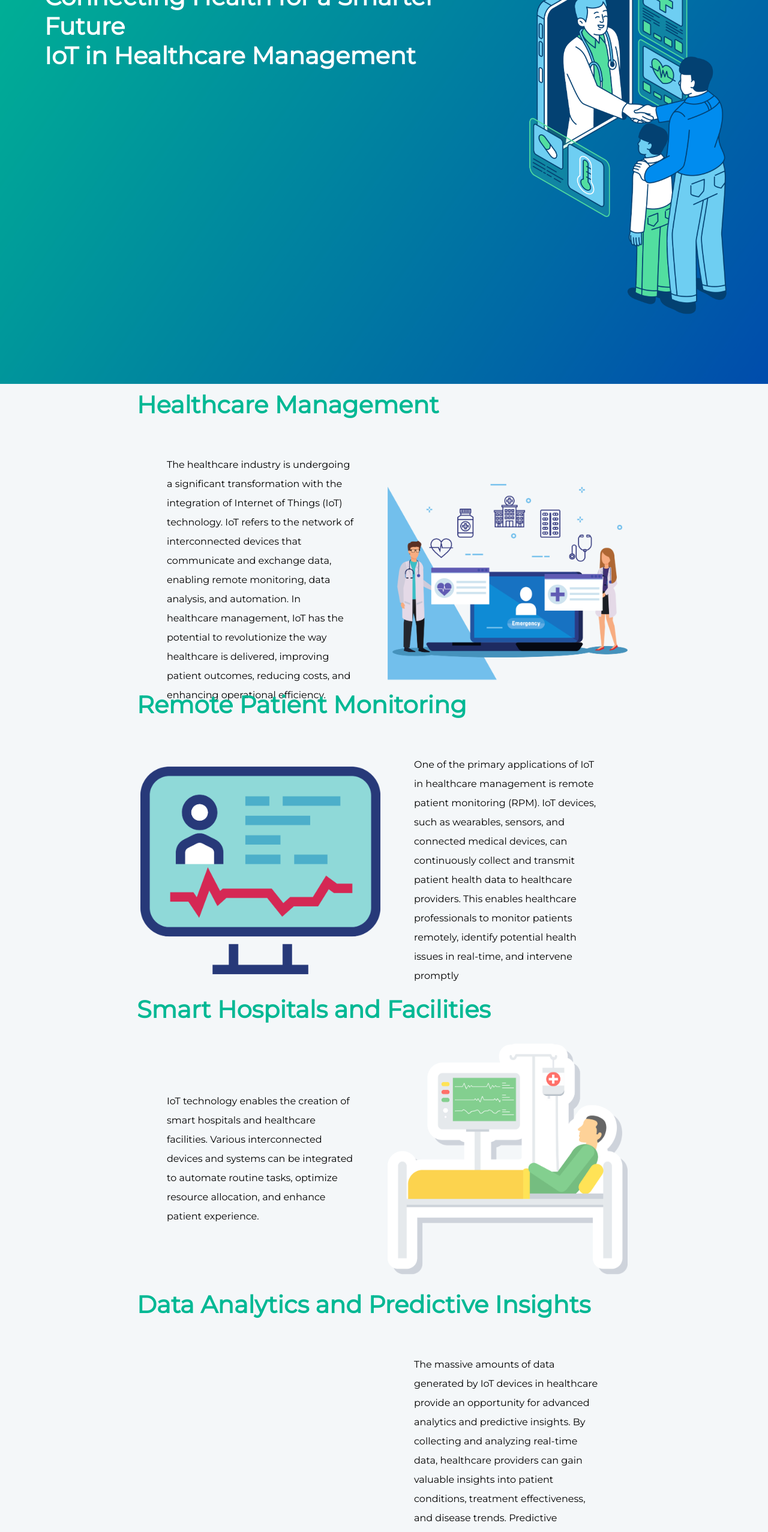
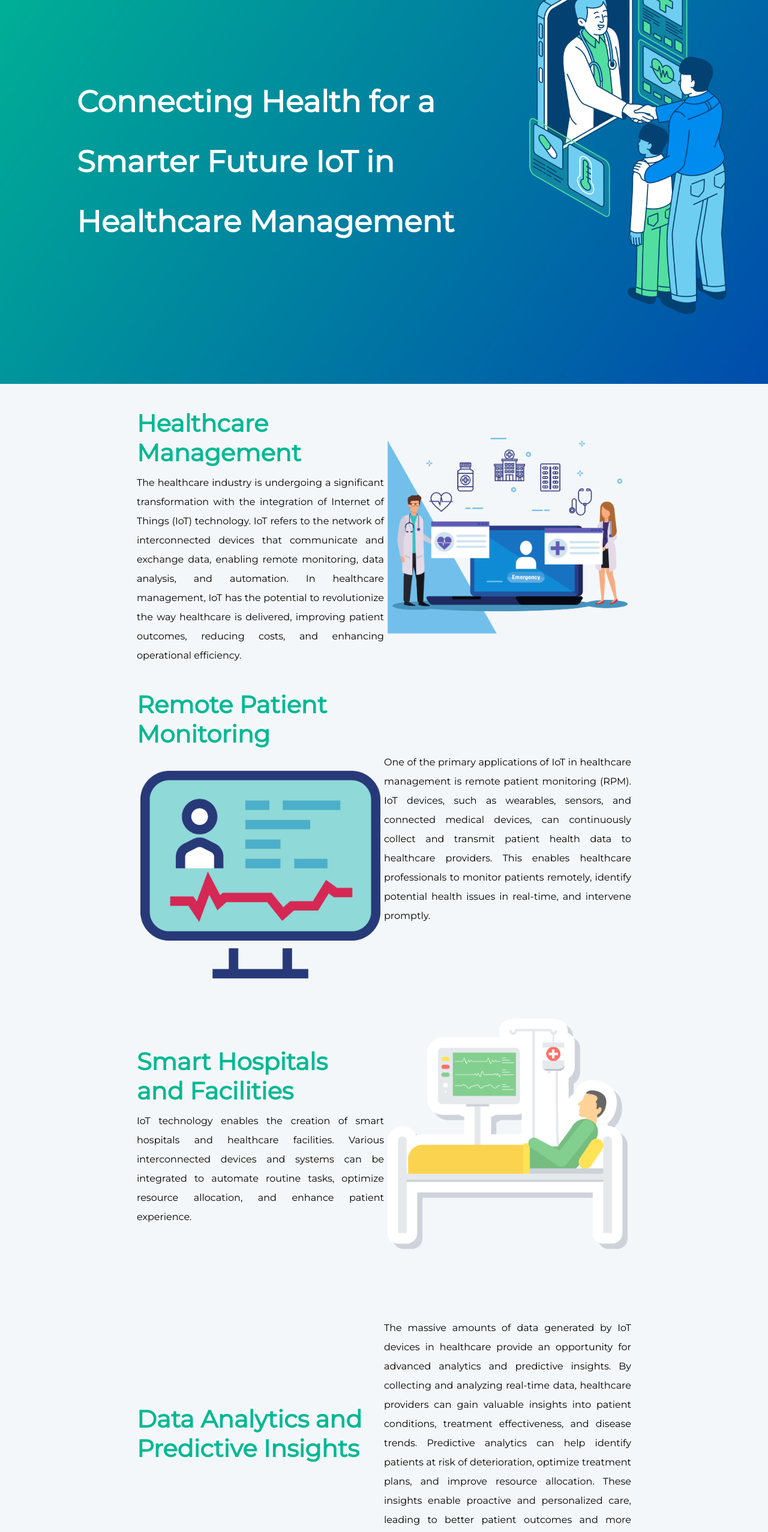
Before and after one commit to digikloud/Website, a React (Create React App) app: page /solutionpage/healthmanagement in a window 1280 px wide. Shown: the part 160-2714 px from the top of the page at 60% size. Built offline with nearby package versions, Linux system fonts and the light colour scheme.

Commit message:
solution page alignment

```diff
--- a/package.json
+++ b/package.json
@@ -10,6 +10,7 @@
     "@testing-library/jest-dom": "^5.16.5",
     "@testing-library/react": "^13.4.0",
     "@testing-library/user-event": "^13.5.0",
+    "axios": "^1.4.0",
     "formik": "^2.4.2",
     "nodemailer": "^6.9.4",
     "react": "^18.2.0",
--- a/src/Pages/SolutionPage/solutionpage.css
+++ b/src/Pages/SolutionPage/solutionpage.css
@@ -9,7 +9,8 @@ Grid> .p{
 .solutionTopTag{
     /* color: #00b894; */
     color: white;
-    font-size: 40px;
+    /* font-size: 40px; */
+    font-size: 50px;
 }
 .solution_page_top_image {
   height: 100vh;
@@ -45,12 +46,22 @@ Grid> .p{
   background: #f4f7f9;
 }
 .solution_home_head {
+  /* height: 150px; */
+  width: 80%;
+  position: absolute;
+  top: 50%;
+  left: 50%;
+  transform: translate(-50%, -50%);
+  /* padding: 10px; */
+  line-height: 2;
+}
+.health_quote{
+  position: absolute;
+  top: 35%;
+  left: 10%;
+  transform: none;
   height: 150px;
   width: 60%;
-  position: absolute;
-  top: 15%;
-  left: 5%;
-  padding: 10px;
 }
 .solution_page_detail {
   width: 80% !important;
@@ -103,22 +114,53 @@ Grid> .p{
   height: 300px;
   width: 100%;
 }
-
+.content_text{
+  text-align: justify;
+}
 /* Media Query */
 
 @media only screen and (max-width: 600px) {
-  .solution_wasteMonitor_page_top_image {
-    height: 100vh;
-    width: 100%;
-    /* background: url("../../assets/waste_bg.png"); */
+  .solution_page_top_image {
+    height: 50vh;
+    width: 100vw;
+    background: url("../../assets/healthcare2.png");
     background-position: center;
     background-size: cover;
     position: relative;
   }
+  .solution_wasteMonitor_page_top_image {
+    height: 50vh;
+    width: 100%;
+    background-position: center;
+    background-size: cover;
+    position: relative;
+  }
+  .solution_solar_page_top_image{
+    height: 50vh;
+  }
+  .solution_home_head {
+    height: 150px;
+    width: 90%;
+    position: absolute;
+    top: 35%;
+    left: 5%;
+    padding: 10px;
+  }
+  .solutionTopTag{
+    font-size: 30px;
+  }
+  .solution_page_detail {
+    width: 80% !important;
+    height: fit-content;
+    padding: 0 ;
+    display: flex;
+    justify-content: center;
+    align-items: center;
+  }
   .typography_heading_solution {
     font-size: 25px;
     color: #00b894;
-    padding: 0 15px;
+    padding: 10px 0 ;
   }
   .images {
     height: 200px;
--- a/src/Pages/SolutionPage/solutionpage.js
+++ b/src/Pages/SolutionPage/solutionpage.js
@@ -12,154 +12,100 @@ function Solutionpage() {
   return (
     <div>
       <Navbar />
-      <Grid container className="solution_container" >
+      <Grid container className="solution_container">
         <Grid className="solution_page_top_image">
-          <div className="solution_home_head">
+          <div className="solution_home_head health_quote">
             <h1 className="solutionTopTag">
-              Connecting Health for a Smarter Future
+              Connecting Health for a Smarter Future IoT in Healthcare Management
             </h1>
-            <h1 className="solutionTopTag">
-              IoT in Healthcare Management
-            </h1>
+            <h1 className="solutionTopTag"></h1>
           </div>
         </Grid>
         <Grid container className="solution_page_detail">
-          <Grid item xs={12} md={12} lg={12} >
-            <h1 className="typography_heading_solution" >Healthcare Management</h1>
+          <Grid md={6} xs={12}>
+            <h1 className="typography_heading_solution">
+              Healthcare Management
+            </h1>
+            <div className="content_text">
+              <Typography variant="p">
+                The healthcare industry is undergoing a significant
+                transformation with the integration of Internet of Things (IoT)
+                technology. IoT refers to the network of interconnected devices
+                that communicate and exchange data, enabling remote monitoring,
+                data analysis, and automation. In healthcare management, IoT has
+                the potential to revolutionize the way healthcare is delivered,
+                improving patient outcomes, reducing costs, and enhancing
+                operational efficiency.
+              </Typography>
+            </div>
           </Grid>
-          <Grid md={6} xs={12} >
-          <Typography variant="p" className="solutionpagecontent">
-              The healthcare industry is undergoing a significant transformation
-              with the integration of Internet of Things (IoT) technology. IoT
-              refers to the network of interconnected devices that communicate
-              and exchange data, enabling remote monitoring, data analysis, and
-              automation. In healthcare management, IoT has the potential to
-              revolutionize the way healthcare is delivered, improving patient
-              outcomes, reducing costs, and enhancing operational efficiency.
-            </Typography>
-          </Grid>
-          <Grid  md={6} xs={12}>
+          <Grid md={6} xs={12}>
             <img src={healthdetails} className="images" />
           </Grid>
         </Grid>
         <Grid container className="solution_page_detail">
-          <Grid item xs={12} md={12} lg={12}>
-            <h1 className="typography_heading_solution">Remote Patient Monitoring</h1>
-          </Grid>
-          <Grid  md={6} xs={12}>
+          <Grid item md={6} xs={12}>
+            <h1 className="typography_heading_solution">
+              Remote Patient Monitoring
+            </h1>
             <img src={remote_monitoring} className="images" />
           </Grid>
-          <Grid md={6} xs={12}>
-          <Typography variant="p" className="solutionpagecontent">
-              One of the primary applications of IoT in healthcare management is
-              remote patient monitoring (RPM). IoT devices, such as wearables,
-              sensors, and connected medical devices, can continuously collect
-              and transmit patient health data to healthcare providers. This
-              enables healthcare professionals to monitor patients remotely,
-              identify potential health issues in real-time, and intervene
-              promptly
+          <Grid item md={6} xs={12}>
+            <div className="content_text">
+              <Typography variant="p">
+                One of the primary applications of IoT in healthcare management
+                is remote patient monitoring (RPM). IoT devices, such as
+                wearables, sensors, and connected medical devices, can
+                continuously collect and transmit patient health data to
+                healthcare providers. This enables healthcare professionals to
+                monitor patients remotely, identify potential health issues in
+                real-time, and intervene promptly.
               </Typography>
+            </div>
           </Grid>
         </Grid>
         <Grid container className="solution_page_detail">
-          <Grid item xs={12} md={12} lg={12}>
-            <h1 className="typography_heading_solution">Smart Hospitals and Facilities</h1>
+          <Grid item md={6} xs={12}>
+            <h1 className="typography_heading_solution">
+              Smart Hospitals and Facilities
+            </h1>
+            <div className="content_text">
+              <Typography variant="p">
+                IoT technology enables the creation of smart hospitals and
+                healthcare facilities. Various interconnected devices and
+                systems can be integrated to automate routine tasks, optimize
+                resource allocation, and enhance patient experience.
+              </Typography>
+            </div>
           </Grid>
-          <Grid md={6} xs={12}>
-          <Typography variant="p" className="solutionpagecontent">
-          IoT technology enables the creation of smart hospitals and
-              healthcare facilities. Various interconnected devices and systems
-              can be integrated to automate routine tasks, optimize resource
-              allocation, and enhance patient experience.
-            </Typography>
-          </Grid>
-          <Grid  md={6} xs={12}>
+          <Grid item md={6} xs={12}>
             <img src={smartHospital} className="images" />
           </Grid>
         </Grid>
         <Grid container className="solution_page_detail">
-          <Grid item xs={12} md={12} lg={12}>
-            <h1 className="typography_heading_solution">Data Analytics and Predictive Insights</h1>
-          </Grid>
-          <Grid  md={6} xs={12}>
+          <Grid item md={6} xs={12}>
+            <h1 className="typography_heading_solution">
+              Data Analytics and Predictive Insights
+            </h1>
             {/* <img src={remote_monitoring} className="images" /> */}
           </Grid>
           <Grid md={6} xs={12}>
-          <Typography variant="p" className="solutionpagecontent">
-          The massive amounts of data generated by IoT devices in healthcare
-              provide an opportunity for advanced analytics and predictive
-              insights. By collecting and analyzing real-time data, healthcare
-              providers can gain valuable insights into patient conditions,
-              treatment effectiveness, and disease trends. Predictive analytics
-              can help identify patients at risk of deterioration, optimize
-              treatment plans, and improve resource allocation. These insights
-              enable proactive and personalized care, leading to better patient
-              outcomes and more efficient healthcare management.
+            <div className="content_text">
+              <Typography variant="p">
+                The massive amounts of data generated by IoT devices in
+                healthcare provide an opportunity for advanced analytics and
+                predictive insights. By collecting and analyzing real-time data,
+                healthcare providers can gain valuable insights into patient
+                conditions, treatment effectiveness, and disease trends.
+                Predictive analytics can help identify patients at risk of
+                deterioration, optimize treatment plans, and improve resource
+                allocation. These insights enable proactive and personalized
+                care, leading to better patient outcomes and more efficient
+                healthcare management.
               </Typography>
+            </div>
           </Grid>
         </Grid>
-        {/* <Grid container className="solution_page_detail">
-          <Grid item sx={12} md={6} lg={6} className="solution_page_detail_p">
-            <Typography variant="h2" className="solution_page_detail_head">
-              Smart Hospitals and Facilities
-            </Typography>
-            <Typography variant="p">
-              IoT technology enables the creation of smart hospitals and
-              healthcare facilities. Various interconnected devices and systems
-              can be integrated to automate routine tasks, optimize resource
-              allocation, and enhance patient experience.{" "}
-            </Typography>
-          </Grid>
-          <Grid
-            item
-            sx={12}
-            md={6}
-            lg={6}
-            className="solution_page_detail_image"
-          >
-            <img src={smartHospital} height="400px" width="400px" />
-          </Grid>
-        </Grid> */}
-        {/* <Grid container className="solution_page_detail">
-          <Grid
-            item
-            sx={12}
-            md={6}
-            lg={6}
-            className="solution_page_detail_image"
-          >
-          </Grid>
-          <Grid item sx={12} md={6} lg={6} className="solution_page_detail_p">
-            <Typography variant="h2" className="solution_page_detail_head">
-              Data Analytics and Predictive Insights
-            </Typography>
-            <Typography variant="p">
-              The massive amounts of data generated by IoT devices in healthcare
-              provide an opportunity for advanced analytics and predictive
-              insights. By collecting and analyzing real-time data, healthcare
-              providers can gain valuable insights into patient conditions,
-              treatment effectiveness, and disease trends. Predictive analytics
-              can help identify patients at risk of deterioration, optimize
-              treatment plans, and improve resource allocation. These insights
-              enable proactive and personalized care, leading to better patient
-              outcomes and more efficient healthcare management.
-            </Typography>
-          </Grid>
-        </Grid> */}
-        {/* <Grid container className="solution_page_detail">
-          <Grid item md={12} lg={12} xs={12} className="solution_page_detail_head">
-            <Typography variant="h2" align="center">
-              Streamline, Simplify, Succeed DigiKloud's Healthcare Management
-              Excellence
-            </Typography>
-          </Grid>
-          <Grid item md={12} lg={12} xs={12}>
-              <Typography variant="h3" align="center"> Tag lines</Typography>
-          </Grid>
-          <Grid item md={12} lg={12} xs={12} style={{padding: '0 45%'}}>
-              <Button variant="contained">Book Demo</Button>
-          </Grid>
-        </Grid> */}
       </Grid>
       {/* <Footer /> */}
     </div>
--- a/src/index.js
+++ b/src/index.js
@@ -6,9 +6,9 @@ import reportWebVitals from './reportWebVitals';
 
 const root = ReactDOM.createRoot(document.getElementById('root'));
 root.render(
-  <React.StrictMode>
+  // <React.StrictMode>
     <App />
-  </React.StrictMode>
+  // </React.StrictMode>
 );
 
 // If you want to start measuring performance in your app, pass a function
--- a/src/page/home/IotProtocols.js
+++ b/src/page/home/IotProtocols.js
@@ -5,7 +5,7 @@ import protocols from "../../assets/IotProtocols.png";
 function ProtocolsHome() {
   return (
     <div className="homeContainer">
-      <Grid container spacing={4} className="digikloudPlatform">
+      <Grid container spacing={4} className="iotProtocols">
         <Grid item xs={12} md={6}>
           <h1 className="typography_heading">SUPPORTED IoT PROTOCOLS</h1>
           <h3 className="homepageSubhead">Seamless Connectivity, Boundless Possibilities</h3>
--- a/src/page/home/index.js
+++ b/src/page/home/index.js
@@ -50,8 +50,8 @@ function HomeIndex() {
       <Analyzehome />
       <Costsaving />
       <Digikloudplatform />
-      <ProtocolsHome />
-      {/* <ContactUs /> */}
+      {/* <ProtocolsHome /> */}
+      <ContactUs />
       <Footer />
     </div>
   );
--- a/src/page/home/navbar.js
+++ b/src/page/home/navbar.js
@@ -99,7 +99,7 @@ function Navbar() {
               "aria-labelledby": "basic-button",
             }}
             selected={true}
-            variant="soft"
+            // variant="soft"
             color="primary"
           >
             <MenuItem onClick={health} id="healthpage">
```
Also changed, not shown: src/Pages/SolutionPage/solarpage.js (+48 -47 lines), src/Pages/SolutionPage/workplacemanagement.js (+32 -30 lines), src/page/contactus.js (+47 -135 lines), src/page/home/index.css (+11 -2 lines), 2 other files (tests, documents, lock files or other folders). Lines whose indentation alone changed are shown as unchanged.
